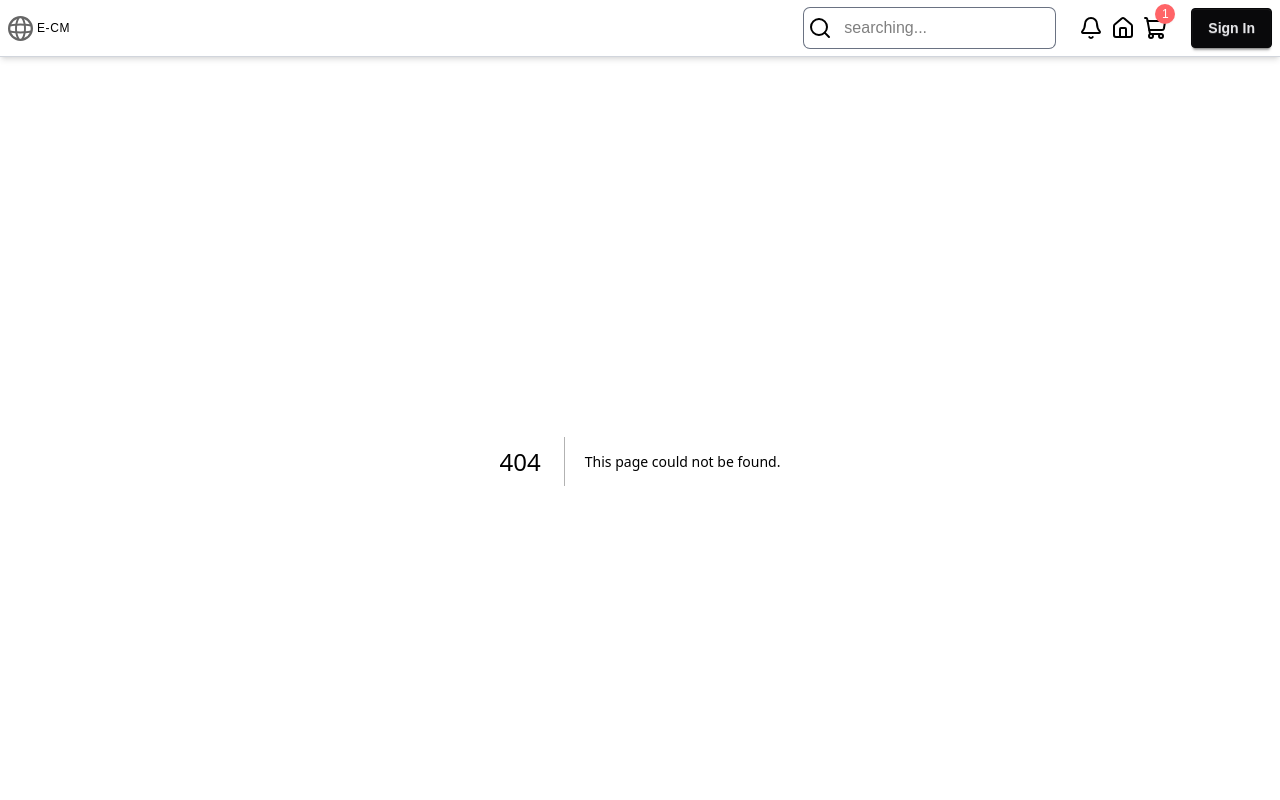
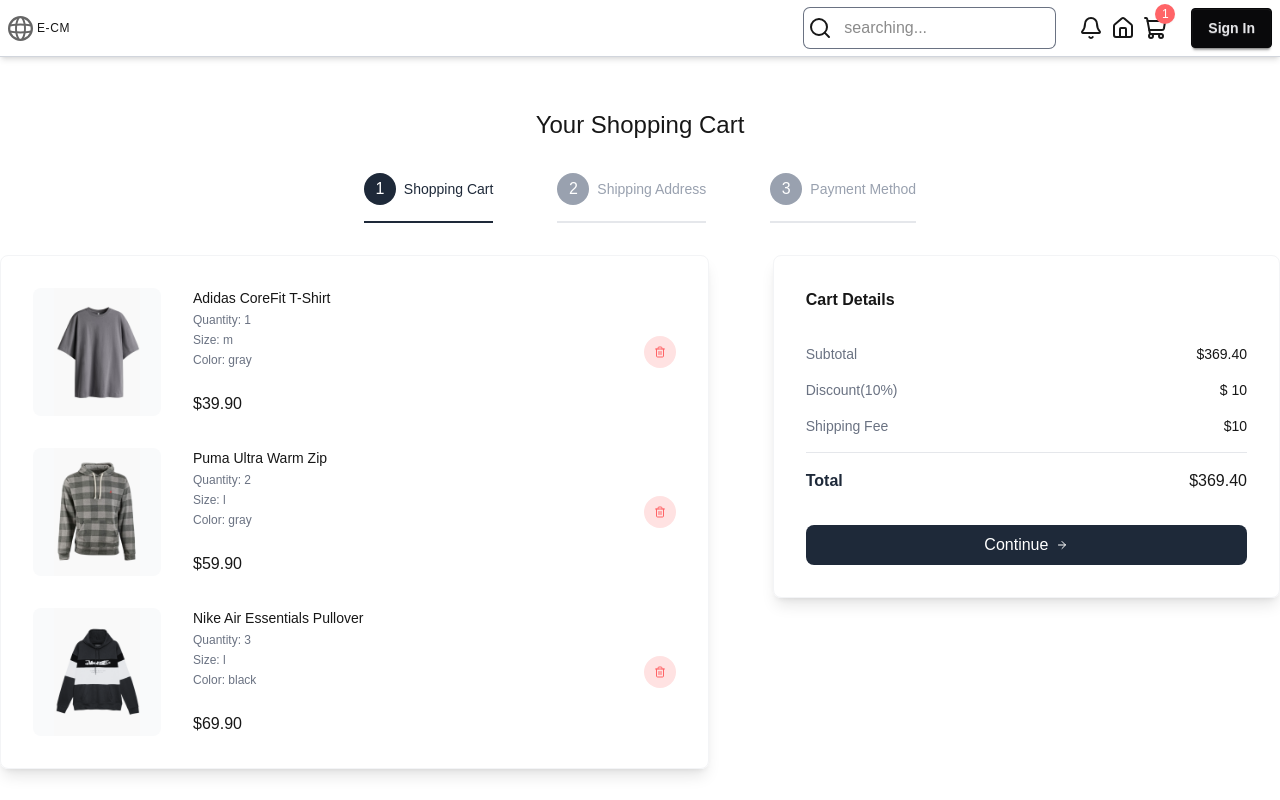
Before and after one commit to ahmedelmansi-tech/E_COMMERCE, a Next.js app: page /cart in a window 1280 px wide. Before the commit this address had no page. Shown: the top 800 px of the page. Built offline with nearby package versions, Linux system fonts and the light colour scheme.

Commit message:
added cart page and zod form schema validaton shipping

```diff
--- /dev/null
+++ b/app/cart/page.tsx
@@ -0,0 +1,243 @@
+"use client";
+
+// import PaymentForm from "@/components/PaymentForm";
+// import ShippingForm from "@/components/ShippingForm";
+// import useCartStore from "@/stores/cartStore";
+// import { CartItemsType, ShippingFormInputs } from "@/types";
+import { ArrowRight, Trash2 } from "lucide-react";
+import Image from "next/image";
+import { useRouter, useSearchParams } from "next/navigation";
+import { Suspense, useState } from "react";
+import { CartItemsType } from "../types";
+
+const steps = [
+  {
+    id: 1,
+    title: "Shopping Cart",
+  },
+  {
+    id: 2,
+    title: "Shipping Address",
+  },
+  {
+    id: 3,
+    title: "Payment Method",
+  },
+];
+
+// TEMPORARY
+const cartItems: CartItemsType[] = [
+  {
+    id: 1,
+    name: "Adidas CoreFit T-Shirt",
+    shortDescription:
+      "Lorem ipsum dolor sit amet consect adipisicing elit lorem ipsum dolor sit.",
+    description:
+      "Lorem ipsum dolor sit amet consect adipisicing elit lorem ipsum dolor sit. Lorem ipsum dolor sit amet consect adipisicing elit lorem ipsum dolor sit. Lorem ipsum dolor sit amet consect adipisicing elit lorem ipsum dolor sit.",
+    price: 39.9,
+    sizes: ["s", "m", "l", "xl", "xxl"],
+    colors: ["gray", "purple", "green"],
+    images: {
+      gray: "/products/1g.png",
+      purple: "/products/1p.png",
+      green: "/products/1gr.png",
+    },
+    quantity: 1,
+    selectedSize: "m",
+    selectedColor: "gray",
+  },
+  {
+    id: 2,
+    name: "Puma Ultra Warm Zip",
+    shortDescription:
+      "Lorem ipsum dolor sit amet consect adipisicing elit lorem ipsum dolor sit.",
+    description:
+      "Lorem ipsum dolor sit amet consect adipisicing elit lorem ipsum dolor sit. Lorem ipsum dolor sit amet consect adipisicing elit lorem ipsum dolor sit. Lorem ipsum dolor sit amet consect adipisicing elit lorem ipsum dolor sit.",
+    price: 59.9,
+    sizes: ["s", "m", "l", "xl"],
+    colors: ["gray", "green"],
+    images: { gray: "/products/2g.png", green: "/products/2gr.png" },
+    quantity: 2,
+    selectedSize: "l",
+    selectedColor: "gray",
+  },
+  {
+    id: 3,
+    name: "Nike Air Essentials Pullover",
+    shortDescription:
+      "Lorem ipsum dolor sit amet consect adipisicing elit lorem ipsum dolor sit.",
+    description:
+      "Lorem ipsum dolor sit amet consect adipisicing elit lorem ipsum dolor sit. Lorem ipsum dolor sit amet consect adipisicing elit lorem ipsum dolor sit. Lorem ipsum dolor sit amet consect adipisicing elit lorem ipsum dolor sit.",
+    price: 69.9,
+    sizes: ["s", "m", "l"],
+    colors: ["green", "blue", "black"],
+    images: {
+      green: "/products/3gr.png",
+      blue: "/products/3b.png",
+      black: "/products/3bl.png",
+    },
+    quantity: 3,
+    selectedSize: "l",
+    selectedColor: "black",
+  },
+];
+
+const CartPageContent = () => {
+  const searchParams = useSearchParams();
+  const router = useRouter();
+//   const [shippingForm, setShippingForm] = useState<ShippingFormInputs>();
+
+  const activeStep = parseInt(searchParams.get("step") || "1");
+
+//   const { cart, removeFromCart } = useCartStore();
+  return (
+    <div className="flex flex-col gap-8 items-center justify-center mt-12">
+      {/* TITLE */}
+      <h1 className="text-2xl font-medium">Your Shopping Cart</h1>
+      {/* STEPS */}
+      <div className="flex flex-col lg:flex-row items-center gap-8 lg:gap-16">
+        {steps.map((step) => (
+          <div
+            className={`flex items-center gap-2 border-b-2 pb-4 ${
+              step.id === activeStep ? "border-gray-800" : "border-gray-200"
+            }`}
+            key={step.id}
+          >
+            <div
+              className={`w-6 h-6 rounded-full text-white p-4 flex items-center justify-center ${
+                step.id === activeStep ? "bg-gray-800" : "bg-gray-400"
+              }`}
+            >
+              {step.id}
+            </div>
+            <p
+              className={`text-sm font-medium ${
+                step.id === activeStep ? "text-gray-800" : "text-gray-400"
+              }`}
+            >
+              {step.title}
+            </p>
+          </div>
+        ))}
+      </div>
+
+
+      {/* STEPS & DETAILS */}
+      <div className="w-full flex flex-col lg:flex-row gap-16">
+        {/* STEPS */}
+        <div className="w-full lg:w-7/12 shadow-lg border border-gray-100 p-8 rounded-lg flex flex-col gap-8">
+
+
+          {cartItems.map((item) => (
+              // SINGLE CART ITEM
+              <div
+                className="flex items-center justify-between"
+                key={item.id + item.selectedSize + item.selectedColor}
+              >
+                {/* IMAGE AND DETAILS */}
+                <div className="flex gap-8">
+                  {/* IMAGE */}
+                  <div className="relative w-32 h-32 bg-gray-50 rounded-lg overflow-hidden">
+                    <Image
+                      src={item.images[item.selectedColor]}
+                      alt={item.name}
+                      fill
+                      className="object-contain"
+                    />
+                  </div>
+                  {/* ITEM DETAILS */}
+                  <div className="flex flex-col justify-between">
+                    <div className="flex flex-col gap-1">
+                      <p className="text-sm font-medium">{item.name}</p>
+                      <p className="text-xs text-gray-500">
+                        Quantity: {item.quantity}
+                      </p>
+                      <p className="text-xs text-gray-500">
+                        Size: {item.selectedSize}
+                      </p>
+                      <p className="text-xs text-gray-500">
+                        Color: {item.selectedColor}
+                      </p>
+                    </div>
+                    <p className="font-medium">${item.price.toFixed(2)}</p>
+                  </div>
+                </div>
+                {/* DELETE BUTTON */}
+             <button className="w-8 h-8 rounded-full bg-red-100 hover:bg-red-200 transition-all duration-300 text-red-400 flex items-center justify-center cursor-pointer"
+                >
+                  <Trash2 className="w-3 h-3" />
+            </button>
+              </div>
+          ))}
+
+
+
+          {/* {activeStep === 1 ? (
+
+            ))
+          ) : activeStep === 2 ? (
+            <ShippingForm setShippingForm={setShippingForm} />
+          ) : activeStep === 3 && shippingForm ? (
+            <PaymentForm />
+          ) : (
+            <p className="text-sm text-gray-500">
+              Please fill in the shipping form to continue.
+            </p>
+          )} */}
+        </div>
+        {/* DETAILS */}
+        <div className="w-full lg:w-5/12 shadow-lg border border-gray-100 p-8 rounded-lg flex flex-col gap-8 h-max">
+          <h2 className="font-semibold">Cart Details</h2>
+          <div className="flex flex-col gap-4">
+            <div className="flex justify-between text-sm">
+              <p className="text-gray-500">Subtotal</p>
+              <p className="font-medium">
+                $
+                {cartItems.reduce((current , acc)=> {
+                        return  current +  acc.price * acc.quantity
+                },0).toFixed(2)}
+              </p>
+            </div>
+            <div className="flex justify-between text-sm">
+              <p className="text-gray-500">Discount(10%)</p>
+              <p className="font-medium">$ 10</p>
+            </div>
+            <div className="flex justify-between text-sm">
+              <p className="text-gray-500">Shipping Fee</p>
+              <p className="font-medium">$10</p>
+            </div>
+            <hr className="border-gray-200" />
+            <div className="flex justify-between">
+              <p className="text-gray-800 font-semibold">Total</p>
+              <p className="font-medium">
+                $
+                 {cartItems.reduce((current , acc)=> {
+                        return  current +  acc.price * acc.quantity
+                },0).toFixed(2)}
+              </p>
+            </div>
+          </div>
+          {activeStep === 1 && (
+            <button
+              onClick={() => router.push("/cart?step=2", { scroll: false })}
+              className="w-full bg-gray-800 hover:bg-gray-900 transition-all duration-300 text-white p-2 rounded-lg cursor-pointer flex items-center justify-center gap-2"
+            >
+              Continue
+              <ArrowRight className="w-3 h-3" />
+            </button>
+          )}
+        </div>
+      </div>
+    </div>
+  );
+};
+
+const CartPage = () => {
+  return (
+    <Suspense fallback={<div>Loading...</div>}>
+      <CartPageContent />
+    </Suspense>
+  );
+};
+
+export default CartPage;
--- a/app/component/Filter.tsx
+++ b/app/component/Filter.tsx
@@ -8,7 +8,7 @@
 const  handleSorting = (sortingValue : string) => {
   const sortedParam = new URLSearchParams(searchParams)
   sortedParam.set("sort", sortingValue)
-  router.push(`${pathname}/?${sortedParam}`)
+  router.push(`${pathname}/?${sortedParam}` ,{scroll:false})
 }
   return (
        <div className="flex items-center justify-end gap-2 text-sm text-gray-500 my-6">
--- a/app/component/Nav.tsx
+++ b/app/component/Nav.tsx
@@ -23,7 +23,7 @@
         <Link href={"/"}>
             <Home/>
         </Link>
-        <Link href={"/"} className="relative">
+        <Link href={"/cart"} className="relative">
             <ShoppingCart/>
             <div className="absolute -top-3 left-3 size-5 bg-red-400 flex justify-center items-center text-white text-xs rounded-full shadow-xs">1</div>
         </Link>
--- a/app/types.tsx
+++ b/app/types.tsx
@@ -1,3 +1,5 @@
+import z from "zod"
+
 export type Product = {
     id:number|string;
     name:string;
@@ -8,3 +10,25 @@
     colors: string[];
     images: Record<string, string>
 }
+
+
+export type CartItemsType = Product & {
+    quantity:number;
+    selectedSize: string;
+    selectedColor: string;
+}
+
+
+export const formValidationSchema = z.object({
+        name: z.string().min(1, "Name is required!"),
+        email: z.email().min(1, "Email is required!"),
+        phone: z
+        .string()
+        .min(7, "Phone number must be between 7 and 10 digits!")
+        .max(10, "Phone number must be between 7 and 10 digits!")
+        .regex(/^\d+$/, "Phone number must contain only numbers!"),
+        address: z.string().min(1, "Address is required!"),
+        city: z.string().min(1, "City is required!"),
+})
+
+export type SHIPPINGFORM = z.infer<typeof formValidationSchema>
--- a/package.json
+++ b/package.json
@@ -13,7 +13,8 @@
     "lucide-react": "^1.48.0",
     "next": "16.3.6",
     "react": "19.2.8",
-    "react-dom": "19.2.8"
+    "react-dom": "19.2.8",
+    "zod": "^4.6.5"
   },
   "devDependencies": {
     "@tailwindcss/postcss": "^4",
```
Also changed, not shown: 1 other file (tests, documents, lock files or other folders).
